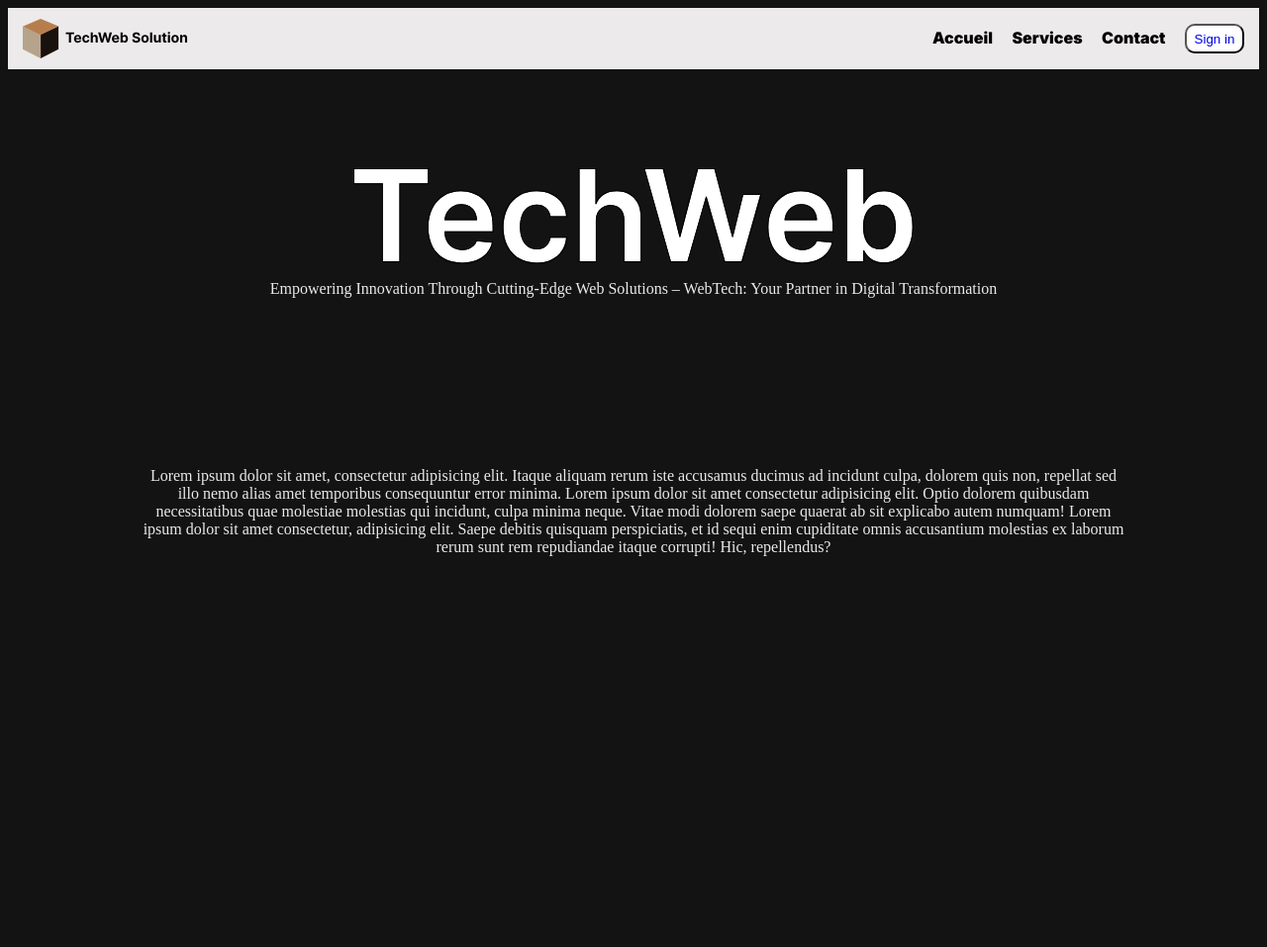
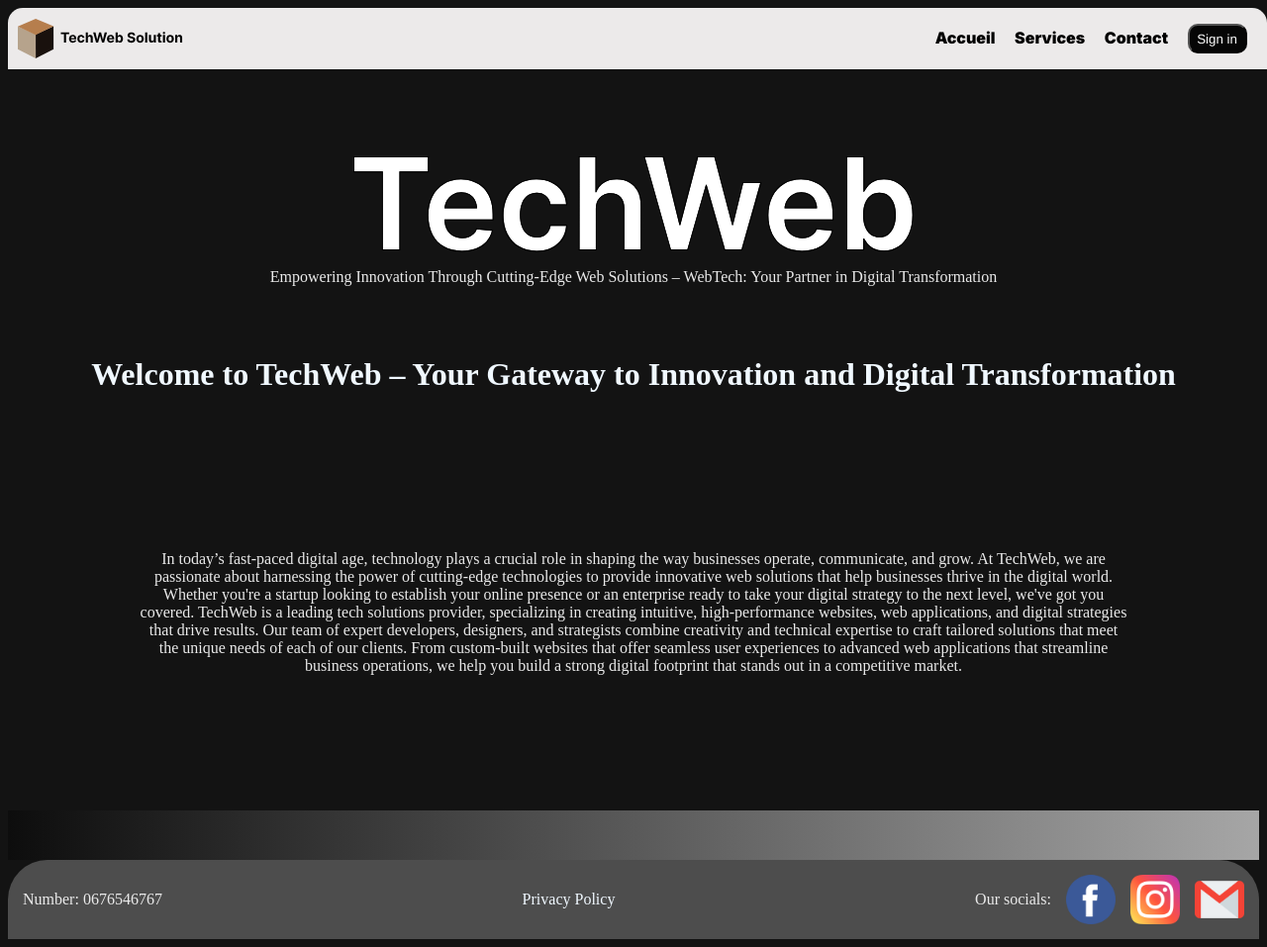
Before and after one commit to iliassid/TechWeb, a plain HTML site: page index.html in a window 1280 px wide. Shown: the whole page at 99% size. Before the commit the page ends 800 px from the top, so only its background shows below. Drawn offline with Linux system fonts and the light colour scheme.

Commit message:
second commit

```diff
--- a/index.html
+++ b/index.html
@@ -17,7 +17,7 @@
                     <li><a href="#">Accueil</a></li>
                     <li><a href="#">Services</a></li>
                     <li><a href="#">Contact</a></li>
-                    <button><a href="#">Sign in</a></button>
+                    <button><a href="#" class="buttonlink">Sign in</a></button>
                 </ul>
         </div>
     </nav>
@@ -25,19 +25,41 @@
         <img class= "img" src="/img/Subtract.svg" alt="">
         <p>Empowering Innovation Through Cutting-Edge Web Solutions – WebTech: Your Partner in Digital Transformation</p>
     </div>
+    <h1>Welcome to TechWeb – Your Gateway to Innovation and Digital Transformation</h1>
+     <p class = "parag">
+        In today’s fast-paced digital age, technology plays a crucial role in shaping the way businesses operate, communicate, and grow. At TechWeb, we are passionate about harnessing the power of cutting-edge technologies to provide innovative web solutions that help businesses thrive in the digital world. Whether you're a startup looking to establish your online presence or an enterprise ready to take your digital strategy to the next level, we've got you covered.
 
-     <p class = "parag">
-            Lorem ipsum dolor sit amet, consectetur adipisicing elit. Itaque aliquam rerum iste accusamus ducimus ad incidunt culpa, dolorem quis non, repellat sed illo nemo alias amet temporibus consequuntur error minima.
-            Lorem ipsum dolor sit amet consectetur adipisicing elit. Optio dolorem quibusdam necessitatibus quae molestiae molestias qui incidunt, culpa minima neque. Vitae modi dolorem saepe quaerat ab sit explicabo autem numquam!
-            Lorem ipsum dolor sit amet consectetur, adipisicing elit. Saepe debitis quisquam perspiciatis, et id sequi enim cupiditate omnis accusantium molestias ex laborum rerum sunt rem repudiandae itaque corrupti! Hic, repellendus?
+        TechWeb is a leading tech solutions provider, specializing in creating intuitive, high-performance websites, web applications, and digital strategies that drive results. Our team of expert developers, designers, and strategists combine creativity and technical expertise to craft tailored solutions that meet the unique needs of each of our clients. From custom-built websites that offer seamless user experiences to advanced web applications that streamline business operations, we help you build a strong digital footprint that stands out in a competitive market.
     </p>
+    <div class = "rectangle"></div>
+    <footer>
+        <div>
+            <p>Number: 0676546767</p>
+        </div>
+        <div>
+            <a href="" class="Privacy">Privacy Policy</a>
 
-
-
-
-
-
-    <footer>
+        </div>
+    <div class="socials">
+        <div>
+            <p>Our socials:</p>
+        </div>
+        <div class="facebook">
+            <a href="https://www.facebook.com/">
+                <img src="/img/facebook.png" alt="#">
+            </a>
+        </div>
+        <div class="instagram">
+            <a href="https://www.instagram.com/">
+                <img src="/img/instagram.png" alt="#">
+            </a>
+        </div>
+        <div class="gmail">
+            <a href="https://www.gmail.com/">
+                <img src="/img/gmail.png" alt="#">
+            </a>
+        </div>
+    </div>
 
     </footer>
 
--- a/style.css
+++ b/style.css
@@ -11,10 +11,14 @@ body {
 }
 
 .navbar {
+    position: fixed;
+    width: 97%;
     background: rgb(236, 234, 234);
     font-family: 'Inter', sans-serif;
-    padding-left: 15px;
-    padding-right: 15px;
+    padding-left: 10px;
+    padding-right: 20px;
+    border-top-left-radius: 15px;
+    border-top-right-radius: 15px;
 
 }
 .navdiv{
@@ -33,14 +37,14 @@ li a{
     font-weight: 1000;
 }
 button{
-    background-color: white;
+    background-color: rgb(6, 6, 6);
     border-radius: 10px;
     width: 60px;
     height: 30px;
 }
 
 .container{
-    padding-top: 100px;
+    padding-top: 150px;
     text-align: center;
 
 }
@@ -48,6 +52,10 @@ img{
     max-width: 100%;
     display: block;
     margin: 0 auto;
+}
+h1{
+    color: aliceblue;
+    padding-top: 50px;
 }
 p{
     color: rgb(234, 234, 234);
@@ -62,3 +70,47 @@ p{
     text-align: center;
     max-width: 1000px;
 }
+.rectangle{
+    width: 100%;
+    height: 50px;
+    background:linear-gradient(to right,rgb(13, 13, 13), rgb(166, 166, 166));
+}
+footer{
+    display: flex;
+    align-items: center;
+    justify-content: space-between;
+    flex-direction:unset;
+    padding-left: 15px;
+    padding-right: 15px;
+    padding-top: 15px;
+    padding-bottom: 15px;
+    background-color: rgb(77, 77, 77);
+    border-top-left-radius: 40px;
+    border-top-right-radius: 40px;
+}
+.facebook{
+    width: 50px;
+}
+.instagram{
+    width: 50px;
+}
+.gmail{
+    width: 50px;
+}
+.socials{
+    display: flex;
+    gap: 15px;
+}
+.Privacy{
+    color: aliceblue;
+}
+.Privacy:hover{
+    color: red;
+}
+.buttonlink{
+    color: rgb(253, 253, 253);
+    font-family: 'Franklin Gothic Medium', 'Arial Narrow', Arial, sans-serif;
+}
+.buttonlink:hover{
+    color: red;
+}
```
Also changed, not shown: img/facebook.png (added), img/gmail.png (added), img/instagram.png (added).
